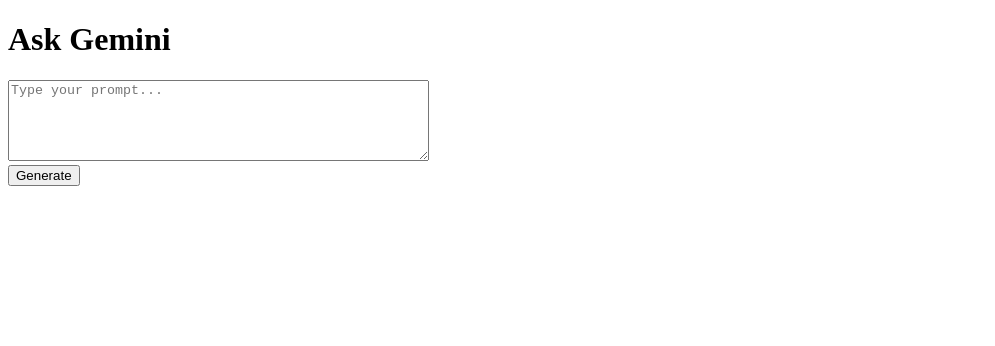
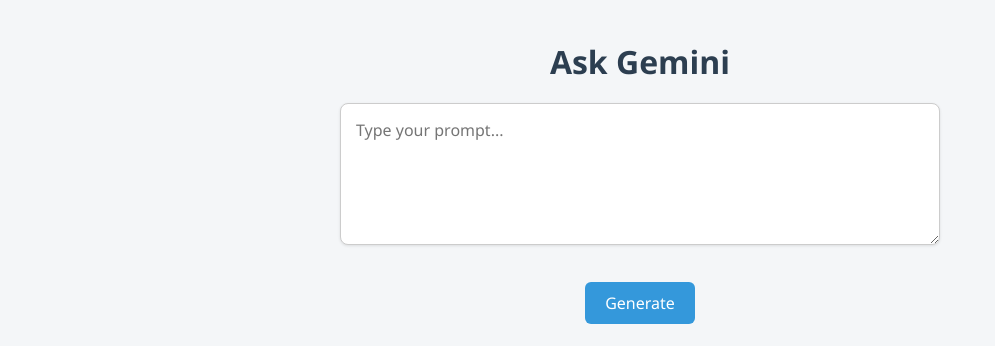
Before and after one commit to starkie001/mini-project-2, a website: page gemini-api-wrapper/public/index.html in a window 1280 px wide. Shown: the top 346 px of the page, without its empty margins (0-995 px from the left). Drawn offline with Linux system fonts and the light colour scheme.

Commit message:
add style sheet

```diff
--- a/gemini-api-wrapper/package.json
+++ b/gemini-api-wrapper/package.json
@@ -14,7 +14,8 @@
     "axios": "^1.11.0",
     "cors": "^2.8.5",
     "dotenv": "^17.2.1",
-    "express": "^5.1.0"
+    "express": "^5.1.0",
+    "swagger-ui-express": "^5.0.1"
   },
   "devDependencies": {
     "nodemon": "^3.1.10"
--- /dev/null
+++ b/gemini-api-wrapper/public/index.css
@@ -0,0 +1,62 @@
+
+  /* General Reset */
+  * {
+    box-sizing: border-box;
+    margin: 0;
+    padding: 0;
+    font-family: 'Segoe UI', Tahoma, Geneva, Verdana, sans-serif;
+  }
+
+  body {
+    background-color: #f4f6f8;
+    padding: 40px;
+    display: flex;
+    flex-direction: column;
+    align-items: center;
+    color: #333;
+  }
+
+  h1 {
+    margin-bottom: 20px;
+    color: #2c3e50;
+  }
+
+  textarea {
+    width: 100%;
+    max-width: 600px;
+    padding: 15px;
+    border: 1px solid #ccc;
+    border-radius: 8px;
+    resize: vertical;
+    font-size: 16px;
+    margin-bottom: 15px;
+    background-color: #fff;
+    box-shadow: 0 1px 3px rgba(0, 0, 0, 0.1);
+  }
+
+  button {
+    padding: 10px 20px;
+    font-size: 16px;
+    background-color: #3498db;
+    color: white;
+    border: none;
+    border-radius: 6px;
+    cursor: pointer;
+    transition: background-color 0.3s ease;
+  }
+
+  button:hover {
+    background-color: #2980b9;
+  }
+
+  pre#result {
+    margin-top: 25px;
+    background-color: #ecf0f1;
+    padding: 20px;
+    border-radius: 8px;
+    max-width: 600px;
+    width: 100%;
+    white-space: pre-wrap;
+    word-break: break-word;
+    box-shadow: 0 1px 5px rgba(0, 0, 0, 0.1);
+  }
--- a/gemini-api-wrapper/public/index.html
+++ b/gemini-api-wrapper/public/index.html
@@ -3,6 +3,7 @@
 <head>
   <meta charset="UTF-8" />
   <title>Gemini Prompt Wrapper</title>
+  <link rel="stylesheet" type="text/css" href="index.css">
 </head>
 <body>
   <h1>Ask Gemini</h1>
```
Also changed, not shown: gemini-api-wrapper/public/index.js (added, +7 -0 lines), gemini-api-wrapper/swagger.json (added, +30 -0 lines), 1 other file.
